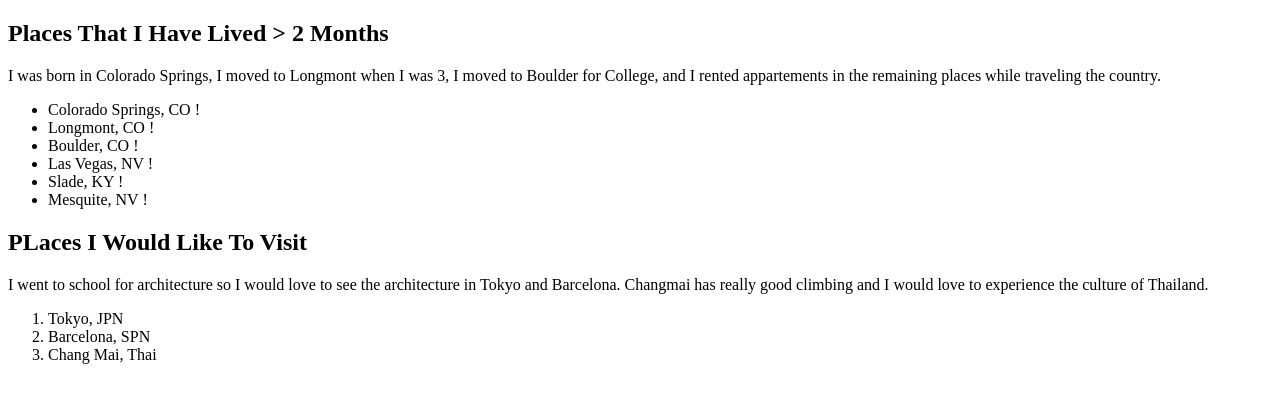
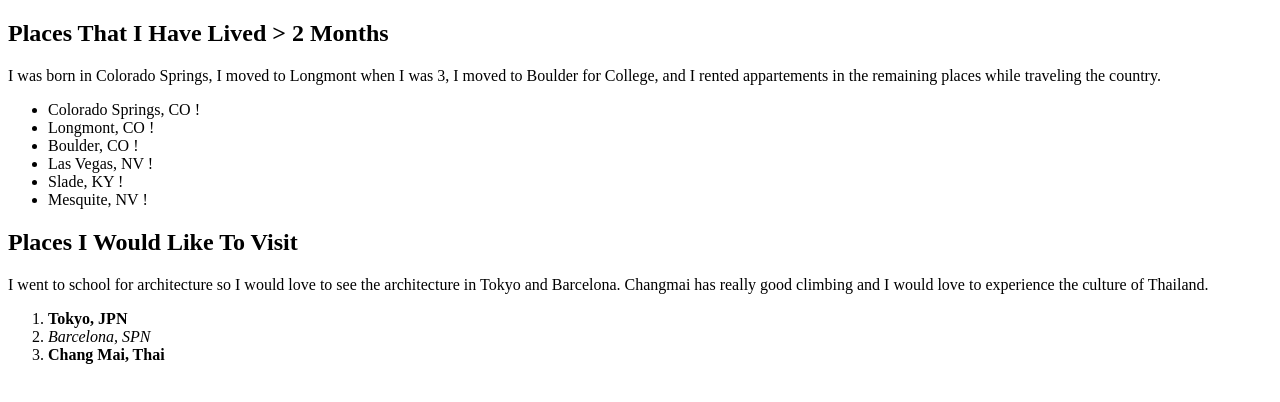
Before and after one commit to slytton/intro-html, a plain HTML site: page index.html in a window 1280 px wide. Drawn offline with Linux system fonts and the light colour scheme.

Commit message:
Add emphasis and strong to places I'd like to visit list

```diff
--- a/index.html
+++ b/index.html
@@ -16,12 +16,12 @@
     <li>Mesquite, NV <span>&#33</span></li>
   </ul>
 
-  <h2>PLaces I Would Like To Visit</h2>
+  <h2>Places I Would Like To Visit</h2>
   <p>I went to school for architecture so I would love to see the architecture in Tokyo and Barcelona. Changmai has really good climbing and I would love to experience the culture of Thailand.</p>
   <ol>
-    <li>Tokyo, JPN</li>
-    <li>Barcelona, SPN</li>
-    <li>Chang Mai, Thai</li>
+    <li><strong>Tokyo, JPN</strong></li>
+    <li><em>Barcelona, SPN</em></li>
+    <li><strong>Chang Mai, Thai</strong></li>
   </ol>
 
 </body>
```
